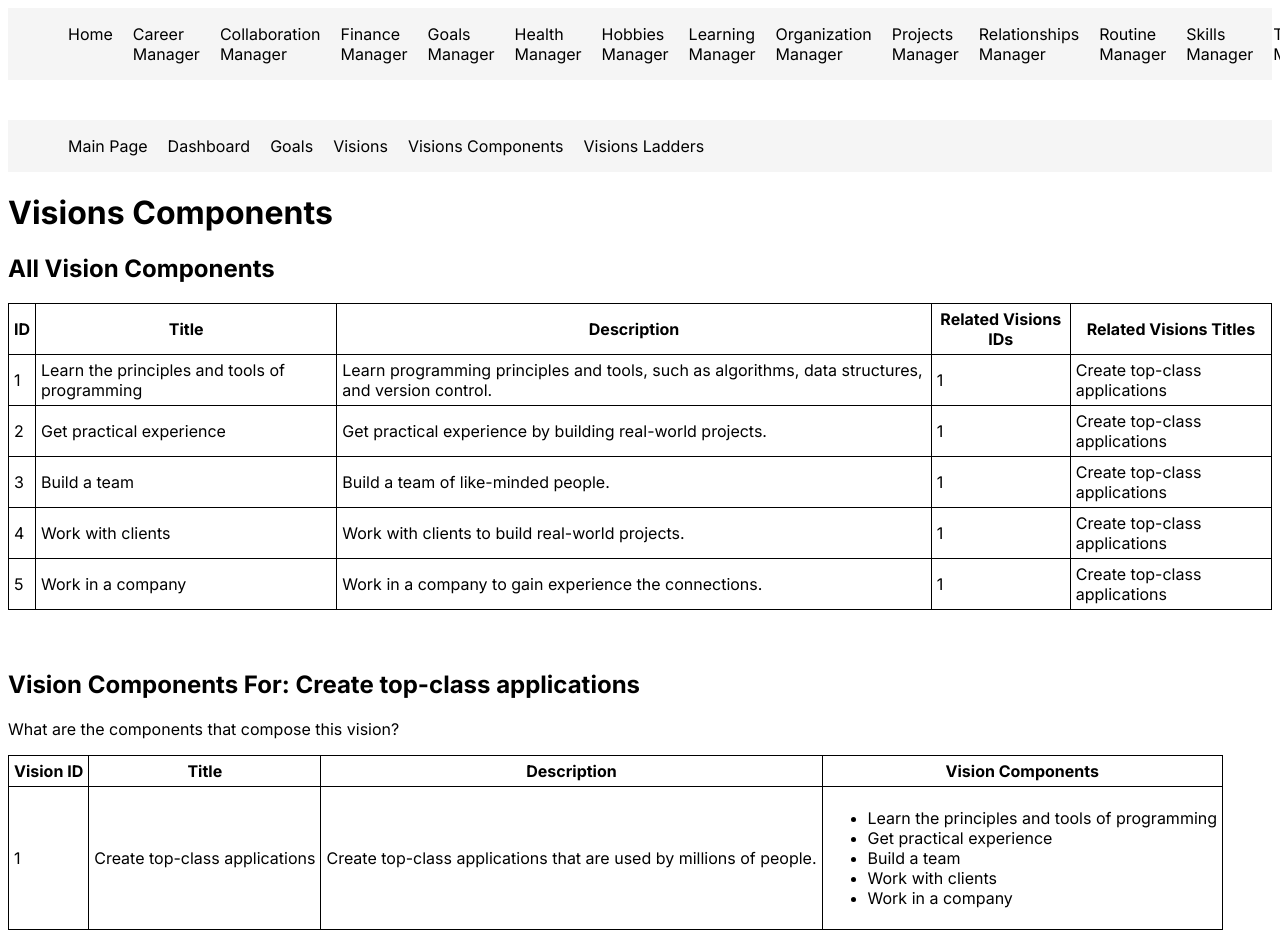
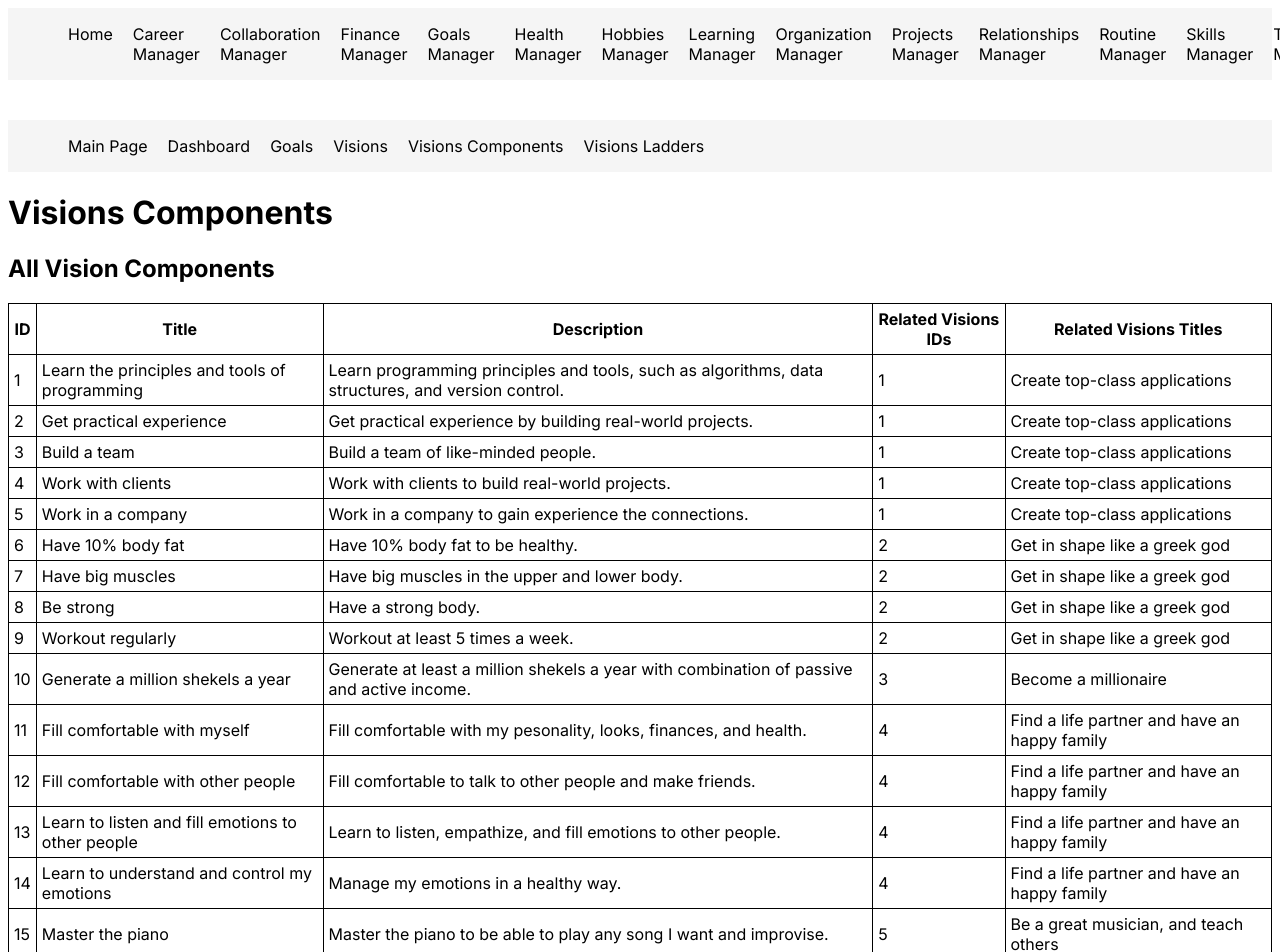
Before and after one commit to IradDoron/synczones-demo-project, a Next.js app: page /goals-manager/visions-components in a window 1280 px wide. Shown: the top 952 px of the page. Built offline with nearby package versions, Linux system fonts and the light colour scheme.

Commit message:
add vision components

```diff
--- a/src/data/mockDataVisionComponents.ts
+++ b/src/data/mockDataVisionComponents.ts
@@ -32,6 +32,83 @@ const mockDataVisionComponents: VisionComponent[] = [
 		description: 'Work in a company to gain experience the connections.',
 		relatedVisionsIds: [1],
 	},
+	{
+		id: 6,
+		title: 'Have 10% body fat',
+		description: 'Have 10% body fat to be healthy.',
+		relatedVisionsIds: [2],
+	},
+	{
+		id: 7,
+		title: 'Have big muscles',
+		description: 'Have big muscles in the upper and lower body.',
+		relatedVisionsIds: [2],
+	},
+	{
+		id: 8,
+		title: 'Be strong',
+		description: 'Have a strong body.',
+		relatedVisionsIds: [2],
+	},
+	{
+		id: 9,
+		title: 'Workout regularly',
+		description: 'Workout at least 5 times a week.',
+		relatedVisionsIds: [2],
+	},
+	{
+		id: 10,
+		title: 'Generate a million shekels a year',
+		description:
+			'Generate at least a million shekels a year with combination of passive and active income.',
+		relatedVisionsIds: [3],
+	},
+	{
+		id: 11,
+		title: 'Fill comfortable with myself',
+		description:
+			'Fill comfortable with my pesonality, looks, finances, and health.',
+		relatedVisionsIds: [4],
+	},
+	{
+		id: 12,
+		title: 'Fill comfortable with other people',
+		description: 'Fill comfortable to talk to other people and make friends.',
+		relatedVisionsIds: [4],
+	},
+	{
+		id: 13,
+		title: 'Learn to listen and fill emotions to other people',
+		description:
+			'Learn to listen, empathize, and fill emotions to other people.',
+		relatedVisionsIds: [4],
+	},
+	{
+		id: 14,
+		title: 'Learn to understand and control my emotions',
+		description: 'Manage my emotions in a healthy way.',
+		relatedVisionsIds: [4],
+	},
+	{
+		id: 15,
+		title: 'Master the piano',
+		description:
+			'Master the piano to be able to play any song I want and improvise.',
+		relatedVisionsIds: [5],
+	},
+	{
+		id: 16,
+		title: 'Be a professional at video editing',
+		description: 'Know how to edit videos professionally.',
+		relatedVisionsIds: [5],
+	},
+	{
+		id: 17,
+		title: 'Build and maintain a music learning platform',
+		description:
+			'Build and maintain a music learning platform to help people learn music.',
+		relatedVisionsIds: [5],
+	},
 ];
 
 export default mockDataVisionComponents;
```
